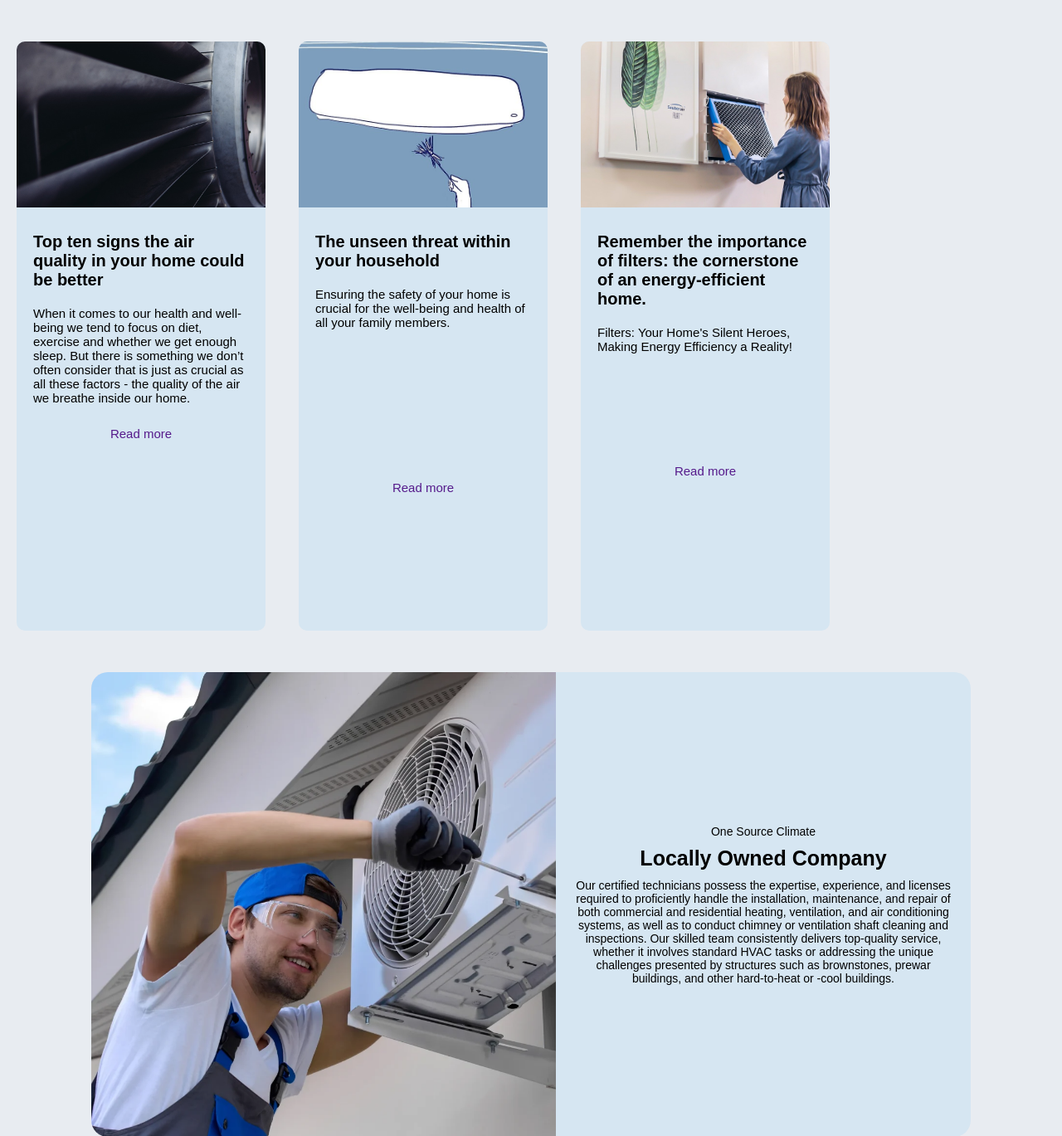
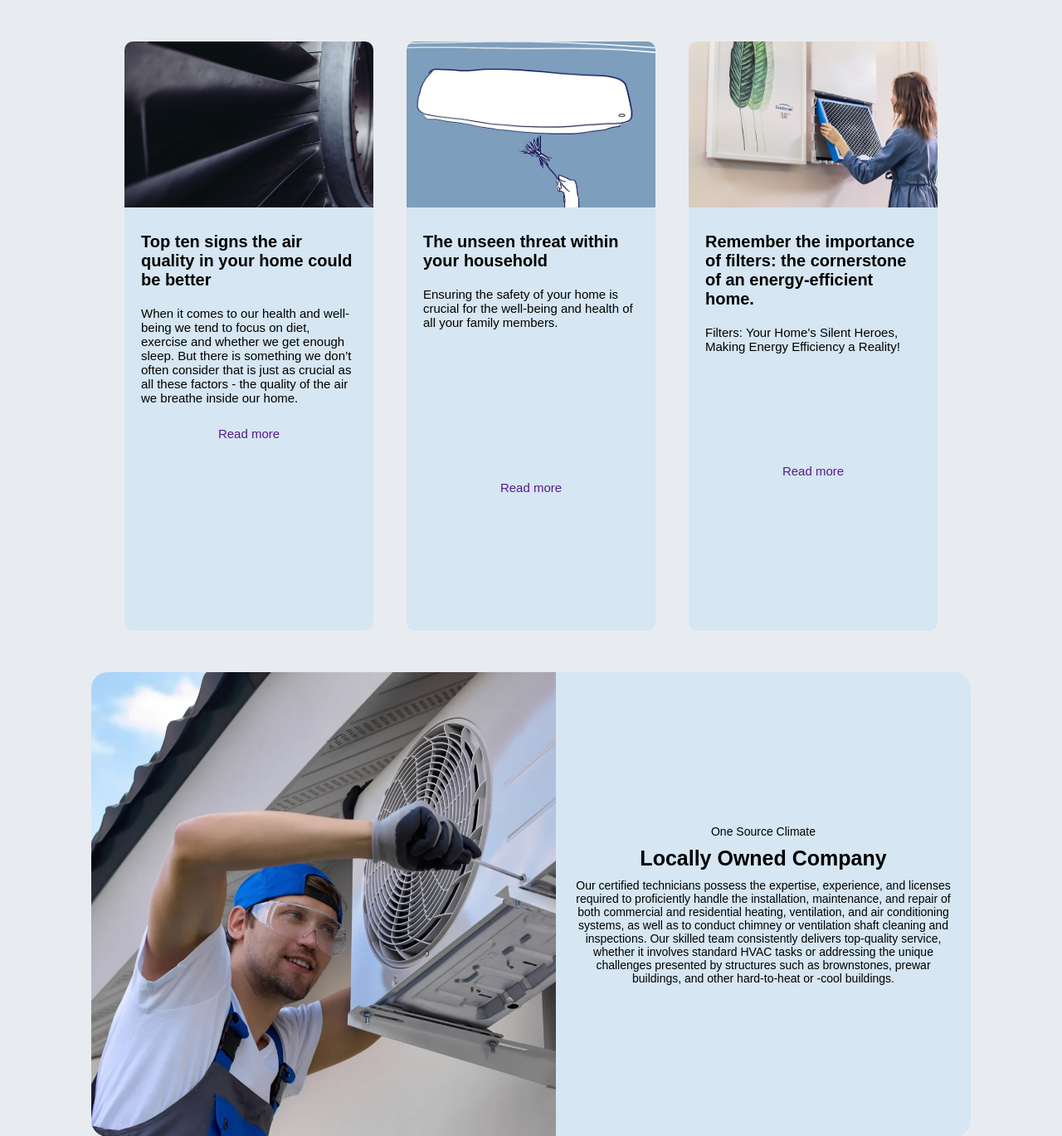
Before and after one commit to Andy2020code/hvac-01, a Flask app: page / in a window 1280 px wide. Shown: the part 552-1921 px from the top of the page at 83% size. Run offline with Flask 3, Linux system fonts and the light colour scheme; some web fonts are replaced.

Commit message:
Update index.css

```diff
--- a/static/css/index.css
+++ b/static/css/index.css
@@ -182,7 +182,7 @@
     width: 100%;
     height: auto;
     display: flex;
-    justify-content: space-evenly;
+    justify-content: center;
     margin: 50px 0px;
   }
 
@@ -279,7 +279,7 @@
 
   @media (max-width:1400px){
     .div-01-body{
-      width: 1300px;
+      max-width: 100%;
       overflow: hidden;
       display: flex;
       flex-direction: row;
```
